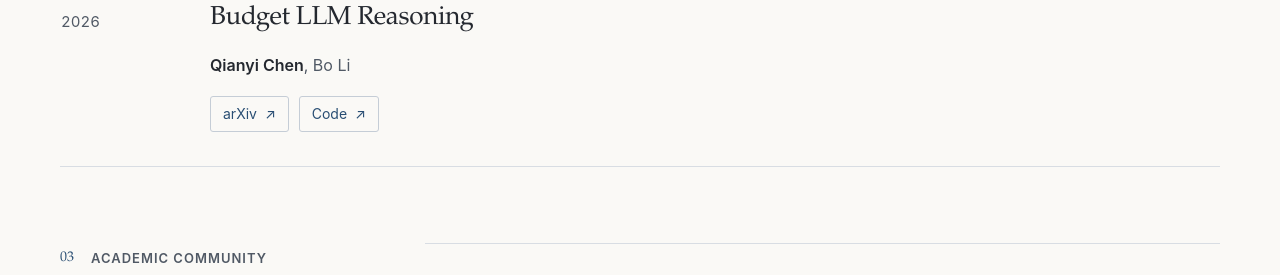
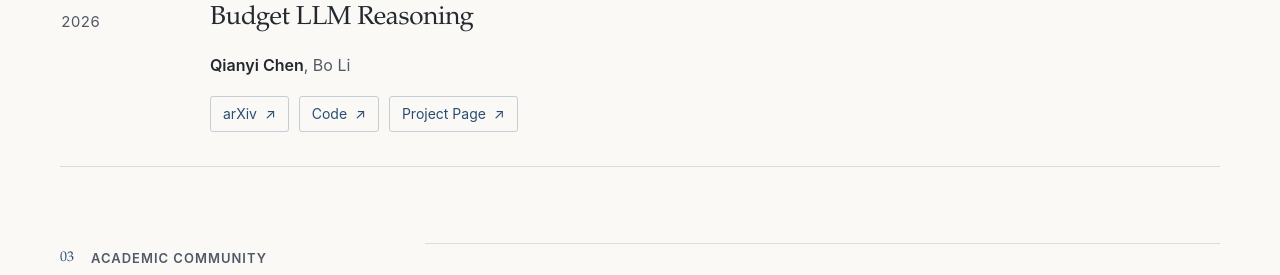
Before and after one commit to Cqyiiii/cqyiiii.github.io, a Jekyll site: the page built from _pages/about.md, in a window 1280 px wide and 900 px high, scrolled down 3887 px. Shown: the part 155-430 px from the top of the window. Built offline with Jekyll 4.4.1, drawn with Linux system fonts in a browser that asks for light colours.

Commit message:
Add the Tail-CRC project page to the homepage publication list

```diff
--- a/_pages/about.md
+++ b/_pages/about.md
@@ -216,6 +216,7 @@ redirect_from:
             <div class="paper-links">
               <a href="https://arxiv.org/pdf/2611.31065">arXiv</a>
               <a href="https://github.com/Cqyiiii/tail-crc">Code</a>
+              <a href="https://cqyiiii.github.io/tail-crc/">Project Page</a>
             </div>
           </div>
         </article>
```
